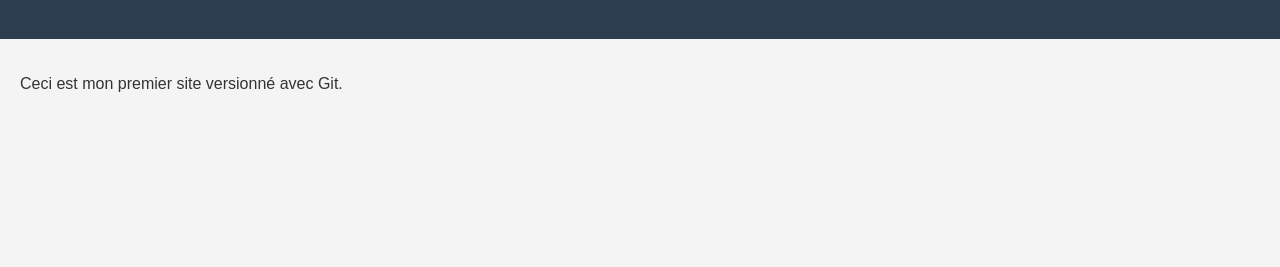
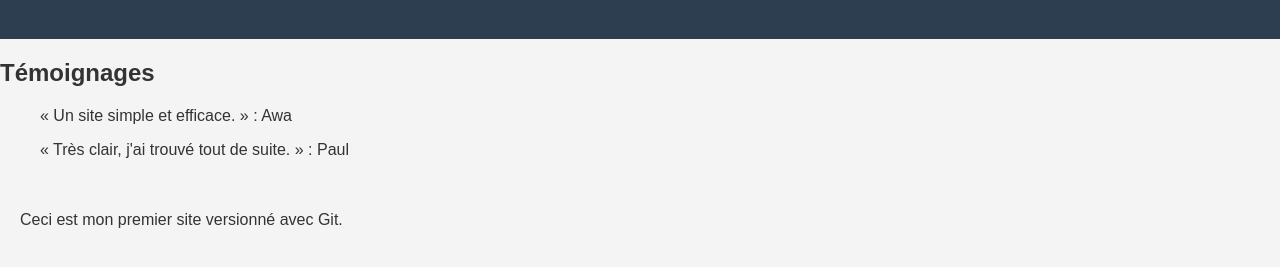
Before and after one commit to kinggjs123/MonSiteWeb, a plain HTML site: page index.html in a window 1280 px wide. Shown: the part 81-348 px from the top of the page. Drawn offline with Linux system fonts and the light colour scheme.

Commit message:
Ajout de la section Témoignages

```diff
--- a/index.html
+++ b/index.html
@@ -10,6 +10,11 @@
   <header>
     <h1>version 2</h1>
   </header>
+      <section id="temoignages">
+      <h2>Témoignages</h2>
+      <blockquote>« Un site simple et efficace. » : Awa</blockquote>
+      <blockquote>« Très clair, j'ai trouvé tout de suite. » : Paul</blockquote>
+    </section>
   <main>
     <p>Ceci est mon premier site versionné avec Git.</p>
   </main>
```
